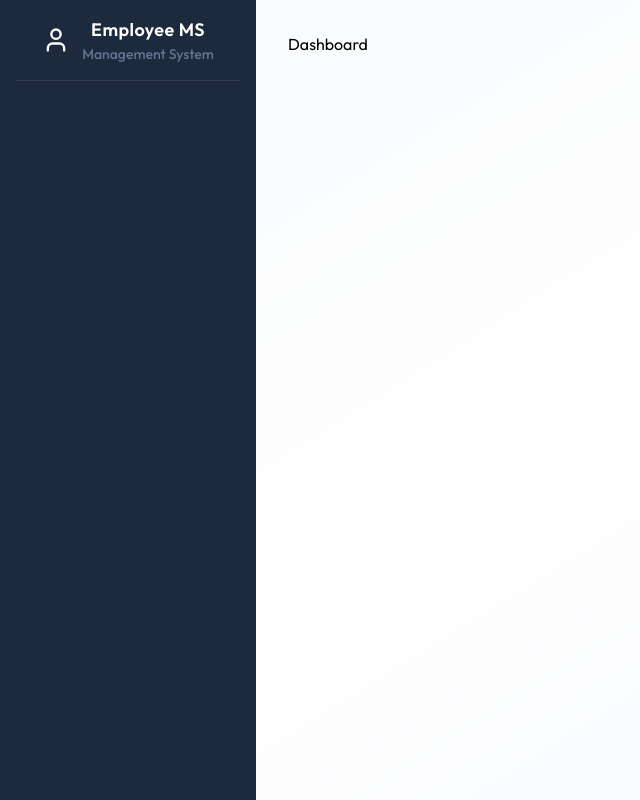
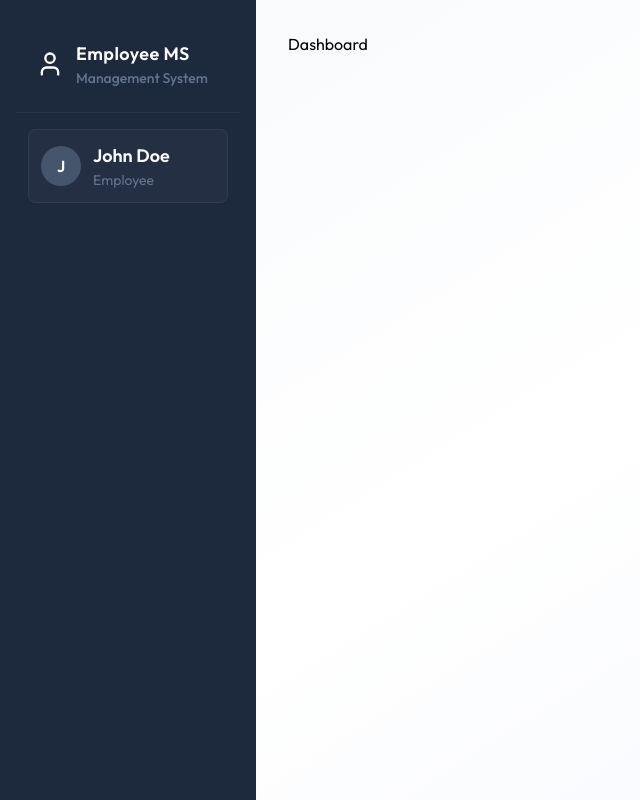
Before and after one commit to noob-mishu/Employee-Management-System---EMS, a React (Vite) app in the folder Frontend/: page /dashboard in a window 1280 px wide. Shown: the whole page, without its empty margins (0-640 px from the left). Built offline with nearby package versions, Linux system fonts and the light colour scheme; the HTML template or start-up script is replaced by a standard one.

Commit message:
User Profile Card

```diff
--- a/Frontend/src/components/Sidebar.jsx
+++ b/Frontend/src/components/Sidebar.jsx
@@ -17,11 +17,13 @@ const Sidebar = () => {
     setmobileOpen(false);
   }, [pathname]);
 
+  const role = " " || "Employee";
+
   const sidebarContent = (
     <>
       {/*Brand Header*/}
-      <div className="text-2xl font-bold mb-6 text-center border-b border-white/10 pb-4">
-        <div className="flex items-center justify-center">
+      <div className="px-5 pt-6 pb-6 border-b border-white/6">
+        <div className="flex items-center justify-between">
           <div className="flex items-center gap-3">
             <UserIcon className="text-white size-7" />
             <div>
@@ -44,6 +46,24 @@ const Sidebar = () => {
         </div>
       </div>
       {/*User Profile Card*/}
+      {username && (
+        <div className="mx-3 mt-4 mb-1 p-3 border border-white/6 rounded-lg bg-white/3">
+          <div className="flex items-center gap-3">
+            <div className="w-10 h-10 rounded-full bg-slate-600 flex items-center justify-center text-white font-semibold">
+              <span>{username.charAt(0).toUpperCase()}</span>
+            </div>
+
+            <div>
+              <p className="text-lg font-semibold text-white truncate">
+                {username}
+              </p>
+              <p className="text-sm text-slate-500 truncate">
+                {role === " ADMIN" ? "Administrator" : "Employee"}
+              </p>
+            </div>
+          </div>
+        </div>
+      )}
 
       {/*Section Labels*/}
 
```
